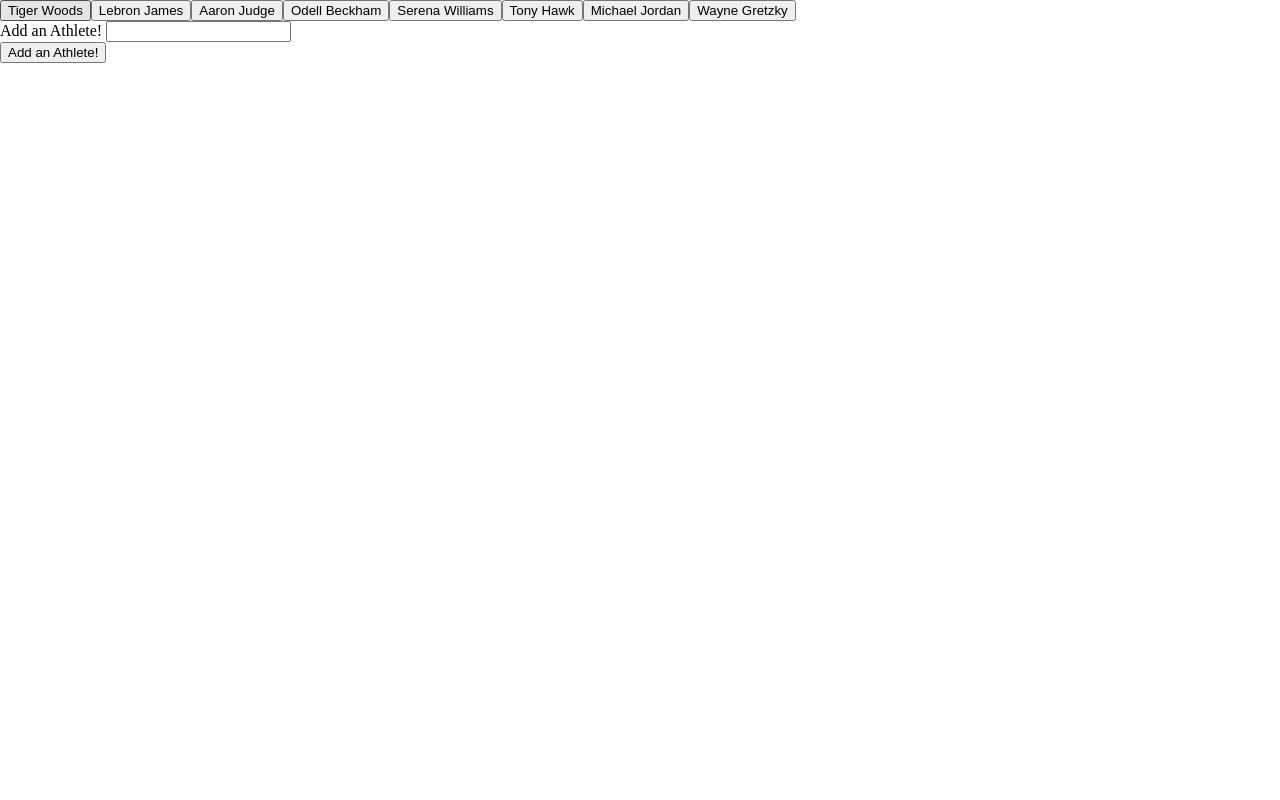
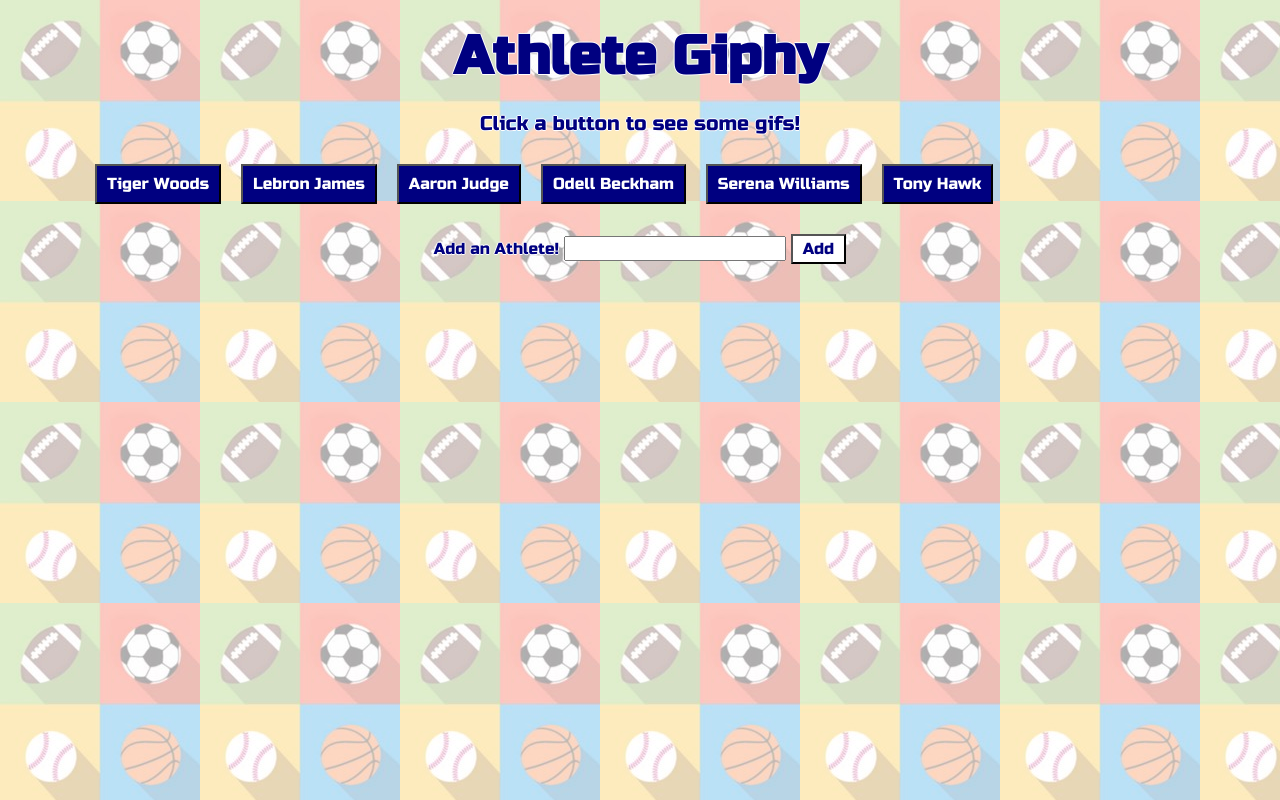
Before and after one commit to brijamfitz/Athlete-Giphy, a plain HTML site: page index.html in a window 1280 px wide. Drawn offline with nearby package versions, Linux system fonts and the light colour scheme.

Commit message:
added css

```diff
--- a/assets/css/style.css
+++ b/assets/css/style.css
@@ -0,0 +1,40 @@
+body {
+    background: url('../images/background.jpg');
+    font-family: 'Russo One', sans-serif;
+    text-shadow: -1px 0 white, 0 1px white, 1px 0 white, 0 -1px white;
+    color: navy;
+    padding: 0 auto;
+    margin: 0 auto;
+}
+h1 {
+    text-align: center;
+    font-weight: bold;
+    font-size: 54px;
+    padding: 20px;
+    margin: 10px 10px 0px 10px;
+}
+h2 {
+    text-align: center;
+    font-size: 20px;
+    padding: 10px;
+    margin: 0px 10px 10px 10px;
+}
+button {
+    padding: 10px;
+    margin: 10px;
+    color: white;
+    background-color: navy;
+}
+#gif-form {
+    text-align: center;
+    padding: 10px;
+    margin: 10px;
+}
+#add-gif {
+    padding: 5px 10px 5px 10px;
+    color: navy;
+    background-color: white;
+}
+p {
+    padding: 10px 10px 10px 0px;
+}
--- a/assets/javascript/app.js
+++ b/assets/javascript/app.js
@@ -2,7 +2,7 @@
 // GLOBAL VARIABLES AND ARRAYS
 // ==============================================================================
 // Array of gif buttons
-var gifButtons = ['Tiger Woods', 'Lebron James', 'Aaron Judge', 'Odell Beckham', 'Serena Williams', 'Tony Hawk', 'Michael Jordan', 'Wayne Gretzky'];
+var gifButtons = ['Tiger Woods', 'Lebron James', 'Aaron Judge', 'Odell Beckham', 'Serena Williams', 'Tony Hawk'];
 
 // FUNCTIONS
 // ==============================================================================
--- a/index.html
+++ b/index.html
@@ -7,26 +7,42 @@
     <title>Athlete Giphy</title>
 
     <!-- CSS links -->
+    <link rel="stylesheet" href="https://stackpath.bootstrapcdn.com/bootstrap/4.1.3/css/bootstrap.min.css" integrity="sha384-MCw98/SFnGE8fJT3GXwEOngsV7Zt27NXFoaoApmYm81iuXoPkFOJwJ8ERdknLPMO" crossorigin="anonymous">
     <link rel="stylesheet" type="text/css" href="assets/css/reset.css">
     <link rel="stylesheet" type="text/css" href="assets/css/style.css">
+    <link href="https://fonts.googleapis.com/css?family=Russo+One" rel="stylesheet">
 
 </head>
 <body>
 
+
     <div class="container">
-
+        <div class="row">
+            <div class="col-md-12">
+                <h1>Athlete Giphy</h1>
+                <h2>Click a button to see some gifs!</h2>
+            </div>
+        </div>
+        <div class="row">
+            <div class="col-md-12">
                 <div id="buttons-view"></div>
-
+            </div>
+        </div>
+        <div class="row">
+            <div class="col-md-12">
                 <form id="gif-form">
                     <label for="gif-input">Add an Athlete!</label>
-            <input type="text" id="gif-input"><br>
-
+                    <input type="text" id="gif-input">
                     <!-- Button triggers new gif to be added -->
-            <input id="add-gif" type="submit" value="Add an Athlete!">
+                    <input id="add-gif" type="submit" value="Add">
                 </form>
-
+            </div>
+        </div>
+        <div class="row">
+            <div class="col-md-12">
                 <div id="gifs-view"></div>
-
+            </div>
+        </div>
     </div>
 
     <script src="http://code.jquery.com/jquery-3.3.1.min.js" integrity="sha256-FgpCb/KJQlLNfOu91ta32o/NMZxltwRo8QtmkMRdAu8=" crossorigin="anonymous"></script>
```
Also changed, not shown: assets/images/background.jpg (added). Lines whose indentation alone changed are shown as unchanged.
